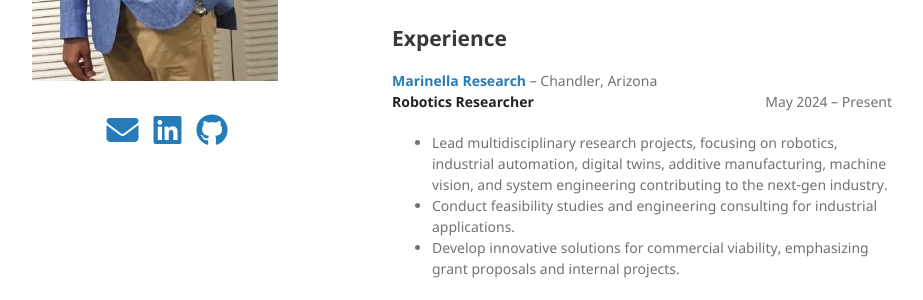
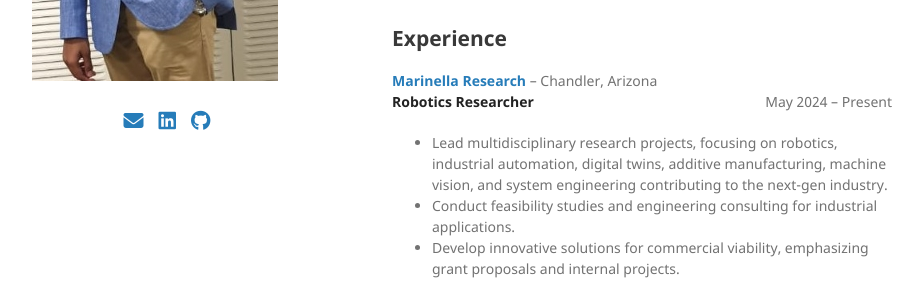
Before and after one commit to Tatwik19/Tatwik19.github.io, a Jekyll site: the page built from index.md, in a window 1280 px wide. Shown: the part 499-799 px from the top of the page, without its empty margins (178-1101 px from the left). Built offline with Jekyll 4.4.1, drawn with Linux system fonts in a browser that asks for light colours; the repository's description, which GitHub fills in, is left out.

Commit message:
Update default.html

```diff
--- a/_layouts/default.html
+++ b/_layouts/default.html
@@ -12,7 +12,7 @@
       }
 
       .social-icons a {
-        font-size: 2rem; /* Larger icons */
+        font-size: 1.25rem; /* Larger icons */
         text-decoration: none; /* Remove underline */
       }
 
```
